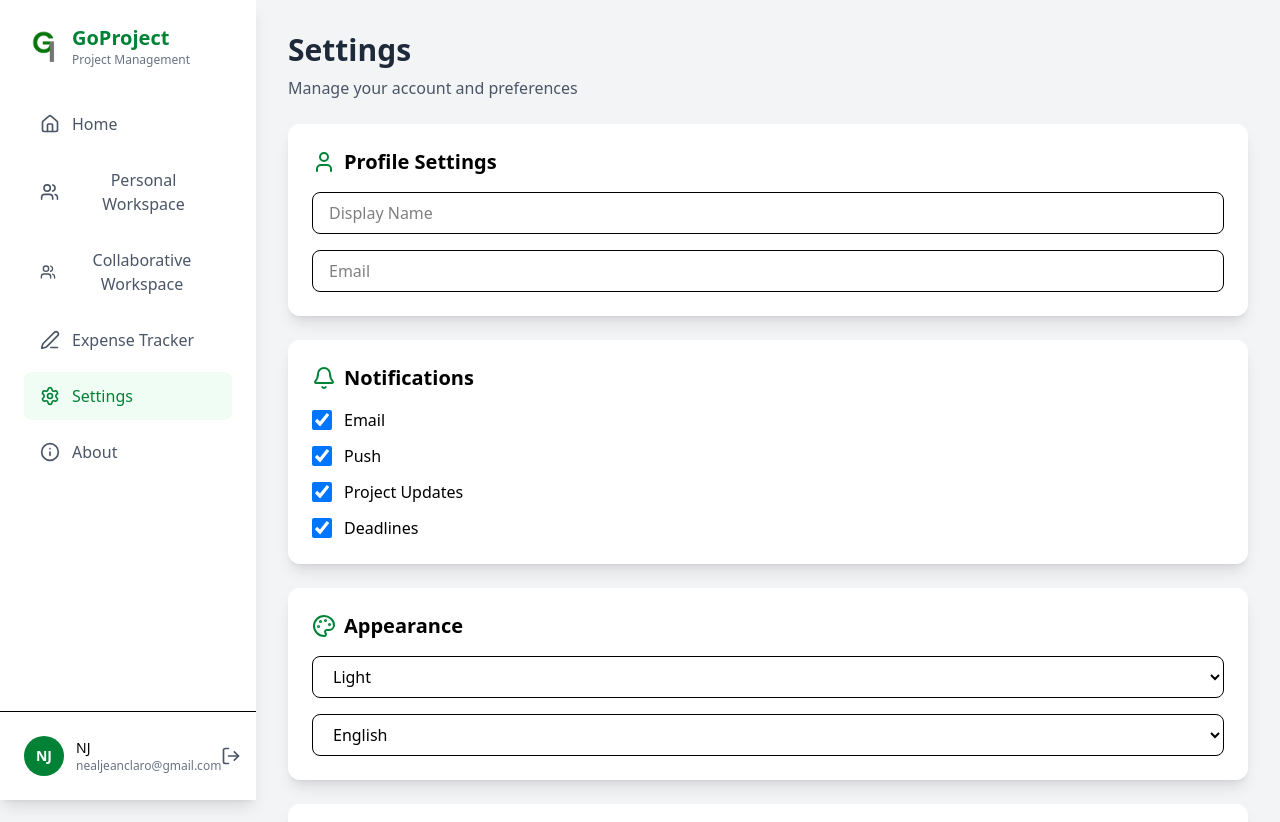
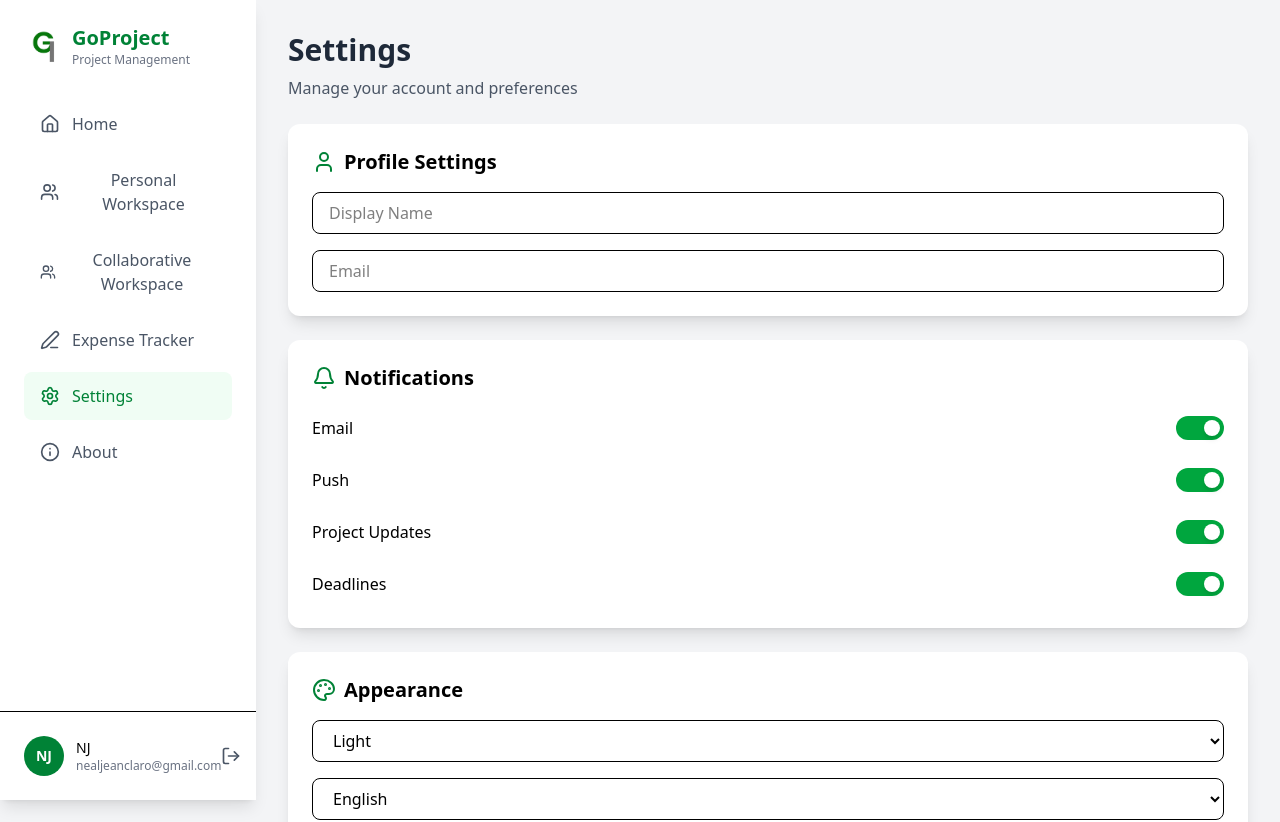
Before and after one commit to Jinbilog0v0/TechWeave-GoProject, a React (Vite) app: page /settings in a window 1280 px wide. Shown: the top 822 px of the page. Built offline with nearby package versions, Linux system fonts and the light colour scheme.

Commit message:
Edited Settings Notification checkboxes into on and off toggle button

```diff
--- a/src/Components/Login.jsx
+++ b/src/Components/Login.jsx
@@ -110,7 +110,7 @@ const Login = () => {
       <div className="bg-white rounded-lg shadow-lg p-8 w-96">
         <div className="flex items-center justify-center mb-8">
           <div className="w-20 h-20 rounded-full flex items-center justify-center">
-            <img src="/Images/TemporaryLogo-removebg.png" alt="Logo" className="w-21 h-21" />
+            <img src="/Images/TemporaryLogo-removebg.png" alt="GoProject Logo" className="w-21 h-21" />
           </div>
         </div>
         <h1 className="text-2xl font-bold text-center mb-2">GoProject</h1>
--- a/src/Pages/Settings.jsx
+++ b/src/Pages/Settings.jsx
@@ -62,20 +62,45 @@ const Settings = () => {
             </div>
             <div className="space-y-3">
               {Object.entries(settings.notifications).map(([key, value]) => (
-                <label key={key} className="flex items-center space-x-3">
-                  <input
-                    type="checkbox"
-                    checked={value}
-                    onChange={(e) =>
-                      setSettings({
-                        ...settings,
-                        notifications: { ...settings.notifications, [key]: e.target.checked },
-                      })
-                    }
-                    className="w-5 h-5 text-green-700 rounded focus:ring-green-500"
+                // <label key={key} className="flex items-center space-x-3">
+                //   <input
+                //     type="checkbox"
+                //     checked={value}
+                //     onChange={(e) =>
+                //       setSettings({
+                //         ...settings,
+                //         notifications: { ...settings.notifications, [key]: e.target.checked },
+                //       })
+                //     }
+                //     className="w-5 h-5 text-green-700 rounded focus:ring-green-500"
+                //   />
+                //   <span>{key.replace(/([A-Z])/g, " $1").replace(/^./, str => str.toUpperCase())}</span>
+                // </label>
+                <label key={key} className="flex items-center justify-between py-2">
+                <span>
+                  {key.replace(/([A-Z])/g, " $1").replace(/^./, str => str.toUpperCase())}
+                </span>
+                <button
+                  onClick={() =>
+                    setSettings({
+                      ...settings,
+                      notifications: {
+                        ...settings.notifications,
+                        [key]: !settings.notifications[key],
+                      },
+                    })
+                  }
+                  className={`w-12 h-6 flex items-center rounded-full p-1 transition-colors duration-300 ${
+                    settings.notifications[key] ? "bg-green-600" : "bg-gray-300"
+                  }`}
+                >
+                  <div
+                    className={`bg-white w-4 h-4 rounded-full shadow-md transform transition-transform duration-300 ${
+                      settings.notifications[key] ? "translate-x-6" : ""
+                    }`}
                   />
-                  <span>{key.replace(/([A-Z])/g, " $1").replace(/^./, str => str.toUpperCase())}</span>
-                </label>
+                </button>
+              </label>
               ))}
             </div>
           </div>
```
